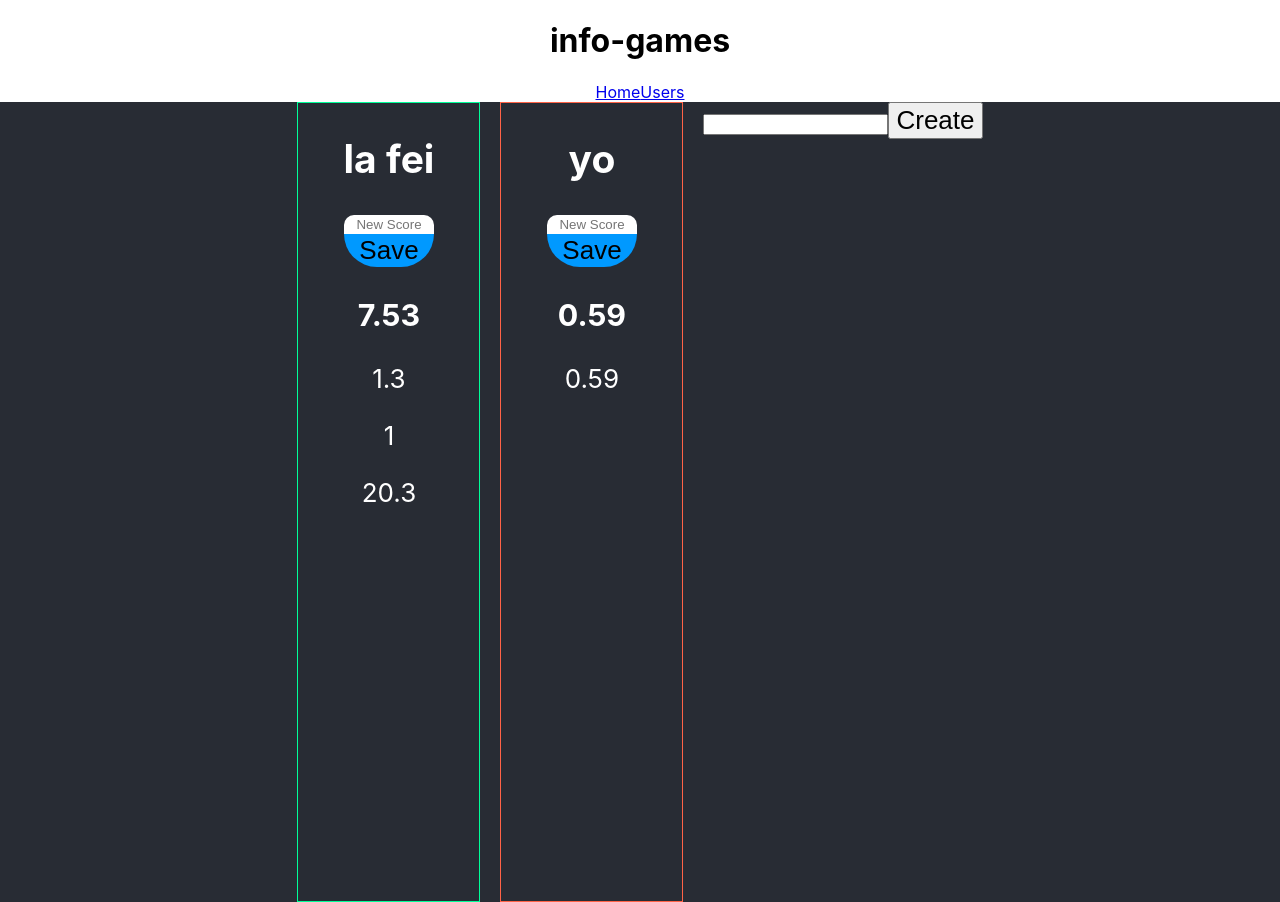
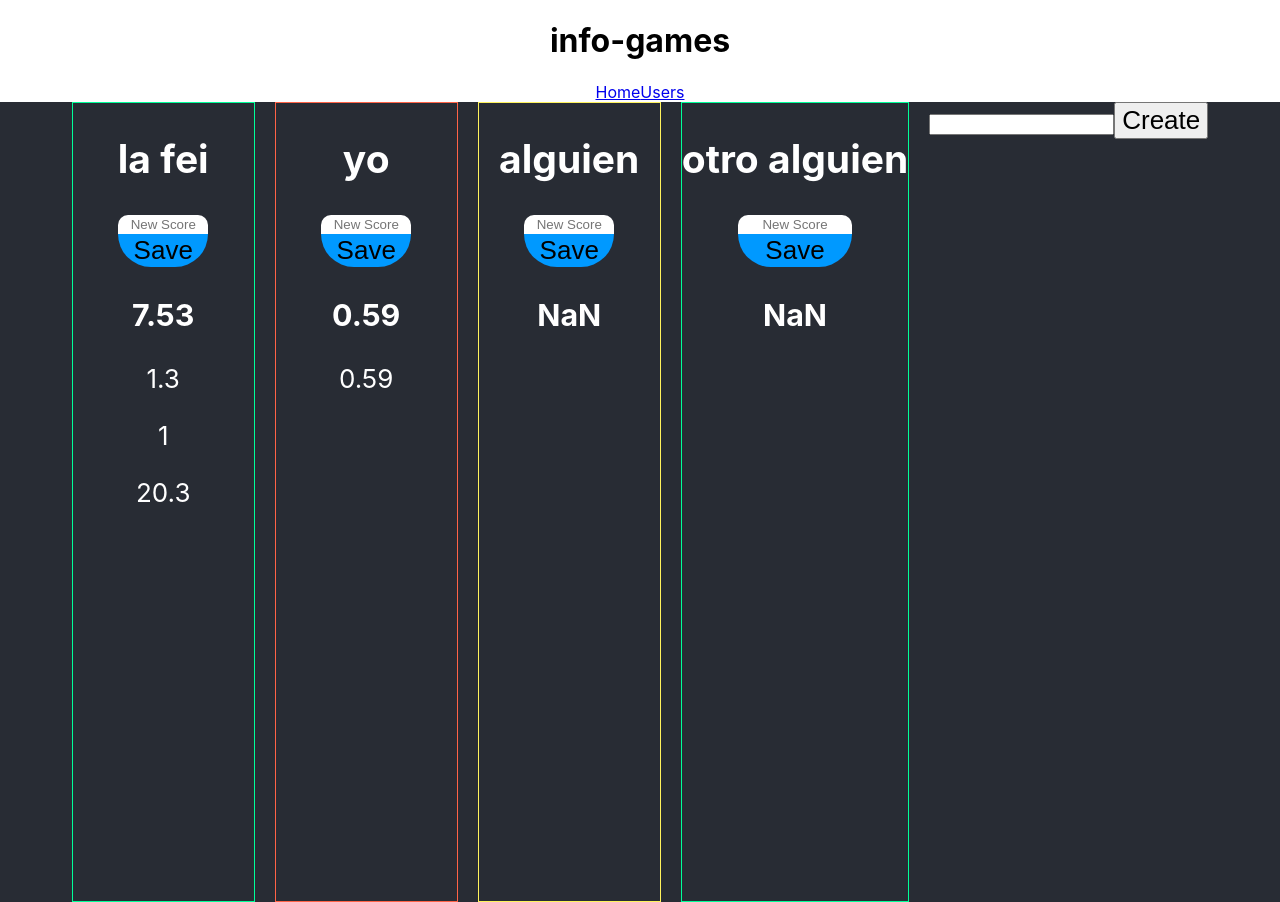
Before and after one commit to diegofernandoalayon/info-games, a React (Vite) app: page /users in a window 1280 px wide. Built offline with nearby package versions, Linux system fonts and the light colour scheme; data requests are answered from the project's data file.

Commit message:
refactorizando la lista de usuarios

```diff
--- a/db.json
+++ b/db.json
@@ -15,6 +15,16 @@
       "score": [
         0.59
       ]
+    },
+    {
+      "name": "alguien",
+      "score": [],
+      "id": 3
+    },
+    {
+      "name": "otro alguien",
+      "score": [],
+      "id": 4
     }
   ]
 }
--- a/src/App.jsx
+++ b/src/App.jsx
@@ -2,7 +2,7 @@ import { useEffect, useState } from 'react'
 import './App.css'
 import personServices from './services/persons'
 // import Users from './components/Users'
-import FormNewPerson from './components/FormNewPerson'
+// import FormNewPerson from './components/FormNewPerson'
 // import { Routes, Route } from 'react-router'
 import { Routes, Route, Link } from 'react-router-dom'
 import List from './components/List'
@@ -37,14 +37,10 @@ function App () {
       <div className='App-header'>
         <Routes>
           <Route path='/' element={<h1>home</h1>} />
-          <Route path='/users' element={<List users={users} handleUpdateScore={handleUpdateScore} />} />
+          <Route path='/users' element={<List users={users} handleUpdateScore={handleUpdateScore} setUsers={setUsers} />} />
           <Route path='/*' element={<h1>ruta no encontrada</h1>} />
         </Routes>
 
-        {/* {
-          users.map(person => <Users key={person.id} person={person} update={handleUpdateScore} />)
-        } */}
-        <FormNewPerson setUsers={setUsers} />
       </div>
     </div>
   )
--- a/src/components/List/index.jsx
+++ b/src/components/List/index.jsx
@@ -1,11 +1,12 @@
 import Users from '../Users/index'
-
-const List = ({ users, handleUpdateScore }) => {
+import FormNewPerson from '../FormNewPerson/index'
+const List = ({ users, handleUpdateScore, setUsers }) => {
   return (
     <>
       {
          users.map(person => <Users key={person.id} person={person} update={handleUpdateScore} />)
       }
+      <FormNewPerson setUsers={setUsers} />
     </>
   )
 }
```
